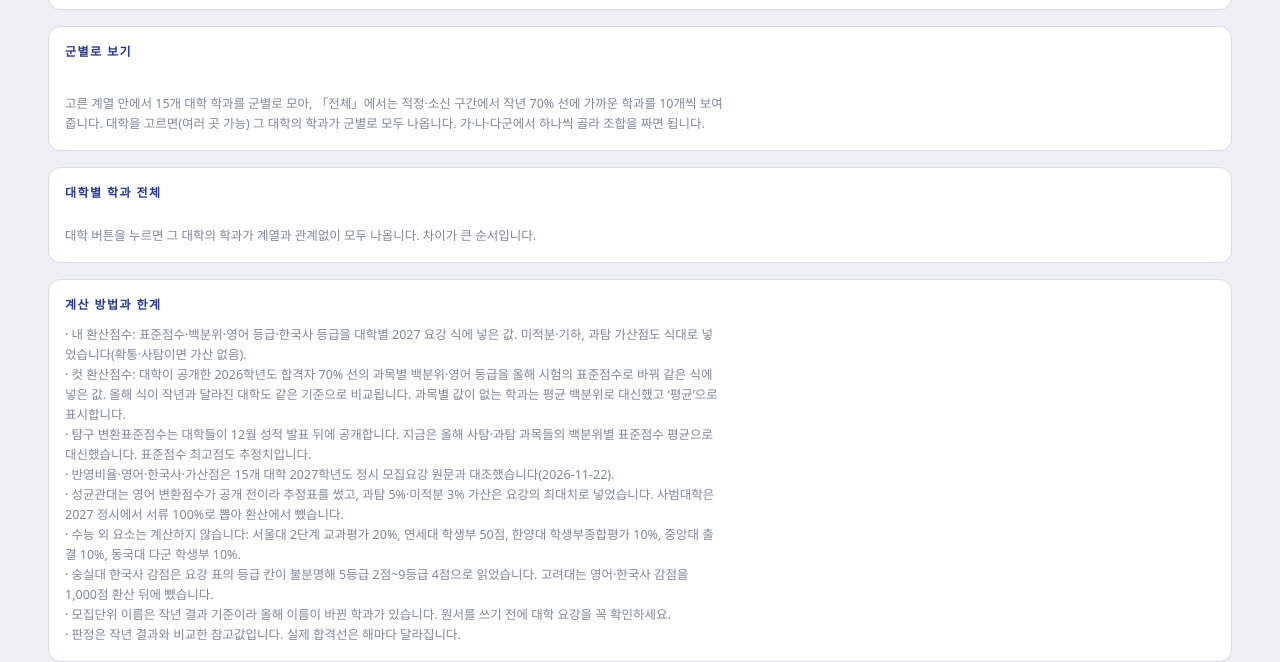
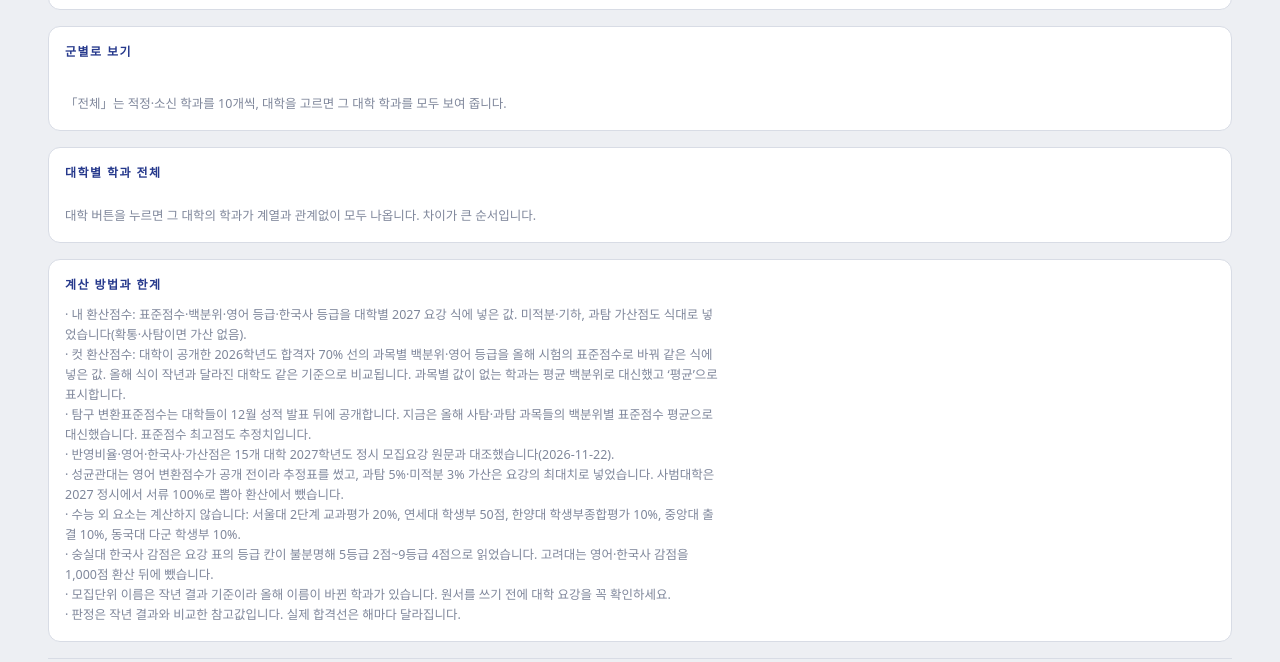
Before and after one commit to allcare-edu/ipsi, a plain HTML site: page 15/index.html in a window 1280 px wide. Shown: the part 868-1530 px from the top of the page. Drawn offline with Linux system fonts and the light colour scheme; a web font is replaced by a local one.

Commit message:
15개 대학 환산판: 군별로 보기 안내글 줄임
Co-Authored-By: Claude Fable 5.2 <noreply@anthropic.com>
Claude-Session: https://claude.ai/code/session_01XGQ8LpVKbztRuQuFjrRThS

```diff
--- a/15/index.html
+++ b/15/index.html
@@ -151,7 +151,7 @@ footer img{height:20px}
     <h2 id="h-gun">군별로 보기</h2>
     <div class="seg" id="gbtn" role="group" aria-label="군별로 볼 대학" style="margin-bottom:14px"></div>
     <div id="gun" style="display:grid;grid-template-columns:repeat(auto-fit,minmax(300px,1fr));gap:16px"></div>
-    <p class="note">고른 계열 안에서 15개 대학 학과를 군별로 모아, 「전체」에서는 적정·소신 구간에서 작년 70% 선에 가까운 학과를 10개씩 보여 줍니다. 대학을 고르면(여러 곳 가능) 그 대학의 학과가 군별로 모두 나옵니다. 가·나·다군에서 하나씩 골라 조합을 짜면 됩니다.</p>
+    <p class="note">「전체」는 적정·소신 학과를 10개씩, 대학을 고르면 그 대학 학과를 모두 보여 줍니다.</p>
   </section>
 
   <section class="card" aria-labelledby="h-uni">
```
